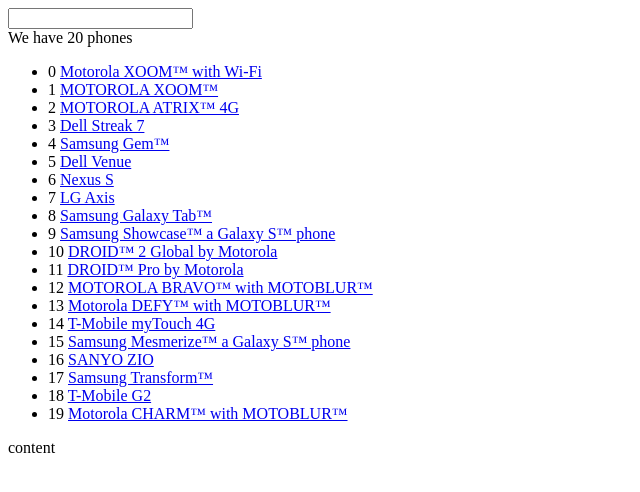
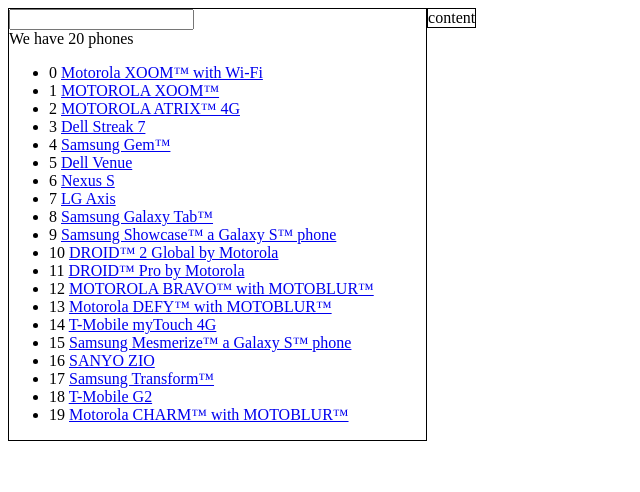
Before and after one commit to mgrinko/test2015-11-24_19-30, a website built with webpack: page index.html in a window 1280 px wide. Shown: the whole page, without its empty margins (0-640 px from the left). Built offline with nearby package versions, Linux system fonts and the light colour scheme.

Commit message:
some styles were added

```diff
--- a/index.html
+++ b/index.html
@@ -3,7 +3,6 @@
 
 <head>
   <meta charset="utf-8">
-  <link rel="stylesheet" href="styles/main.css">
   <script src="https://cdnjs.cloudflare.com/ajax/libs/lodash.js/4.0.0/lodash.min.js"></script>
   <script src="compiled.js" defer></script>
 </head>
--- a/package.json
+++ b/package.json
@@ -7,7 +7,9 @@
     "babel-core": "^6.4.5",
     "babel-loader": "^6.2.1",
     "babel-preset-es2015": "^6.3.13",
+    "css-loader": "^0.23.1",
     "raw-loader": "^0.5.1",
+    "style-loader": "^0.13.0",
     "webpack": "^1.12.12"
   },
   "devDependencies": {},
--- a/scripts/app.js
+++ b/scripts/app.js
@@ -1,4 +1,6 @@
 'use strict';
+
+require('./../styles/main.css');
 
 let Page = require('./page');
 
--- a/styles/main.css
+++ b/styles/main.css
@@ -0,0 +1,16 @@
+.side-panel {
+	max-width: 33%;
+	overflow-x: hidden;
+	border: solid 1px black;
+	float: left;
+}
+
+.menu {
+	width: 500px;
+}
+
+.main-content {
+	max-width: 66%;
+	float: left;
+	border: solid 1px black;
+}
--- a/webpack.config.js
+++ b/webpack.config.js
@@ -23,6 +23,10 @@
       {
         test: /\.html$/,
         loader: 'raw-loader'
+      },
+      {
+        test: /\.css$/,
+        loader: 'style!css'
       }
     ]
   }
```
Also changed, not shown: scripts/phoneList/style.css (added), scripts/phoneList/template.html (added).
